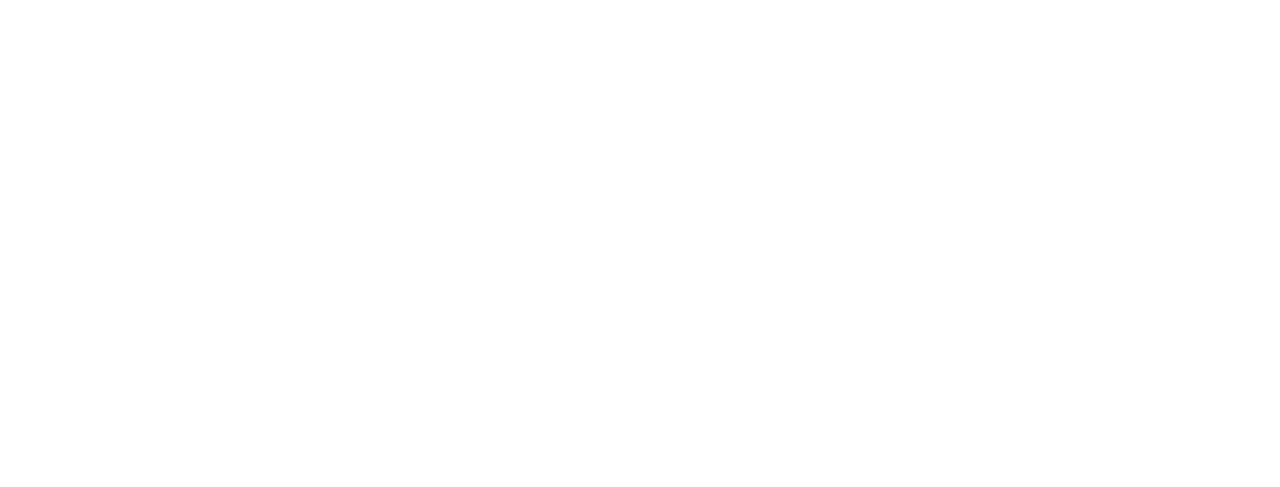
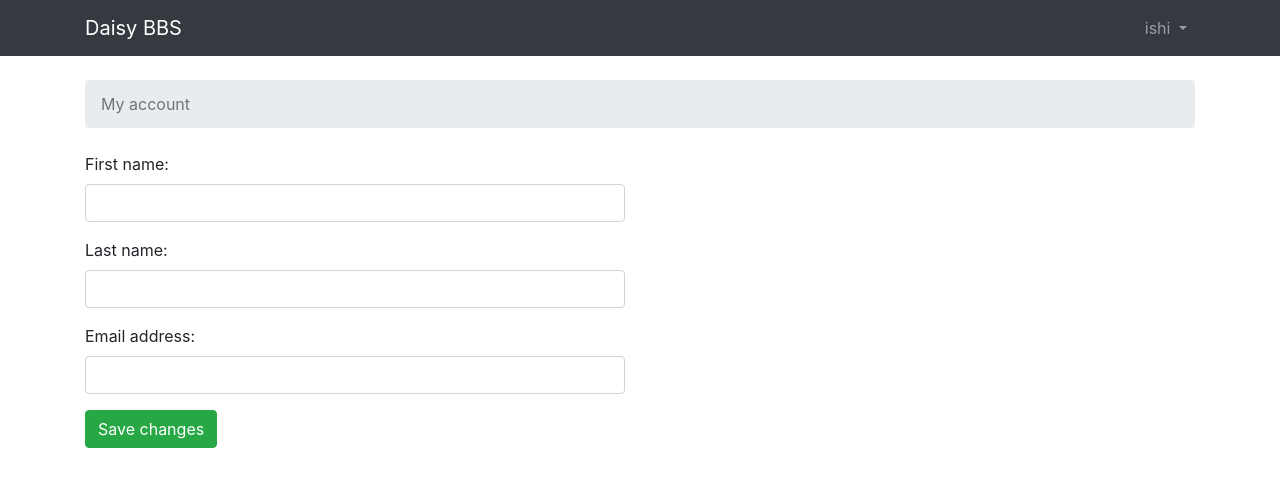
Before and after one commit to OASans/DaisyBBS, a Django app: page /settings/account/ in a window 1280 px wide. Before the commit the part shown is empty. Shown: the top 487 px of the page. Run offline with Django 3.2, Linux system fonts and the light colour scheme; a user stored in the database is signed in; some libraries are stand-ins or nearby versions; some web fonts are replaced.

Commit message:
add my_account

```diff
--- a/myproject/templates/base.html
+++ b/myproject/templates/base.html
@@ -27,7 +27,7 @@
                                         {{ user.username }}
                                     </a>
                                     <div class="dropdown-menu dropdown-menu-right" aria-labelledby="userMenu">
-                                        <a class="dropdown-item" href="#">My account</a>
+                                        <a class="dropdown-item" href="{% url 'my_account' %}">My account</a>
                                         <a class="dropdown-item" href="{% url 'password_change' %}">Change password</a>
                                         <div class="dropdown-divider"></div>
                                         <a class="dropdown-item" href="{% url 'logout' %}">Log out</a>
--- a/myproject/templates/my_account.html
+++ b/myproject/templates/my_account.html
@@ -0,0 +1,19 @@
+{% extends 'base.html' %}
+
+{% block title %}My account{% endblock %}
+
+{% block breadcrumb %}
+<li class="breadcrumb-item active">My account</li>
+{% endblock %}
+
+{% block content %}
+    <div class="row">
+        <div class="col-lg-6 col-md-8 col-sm-10">
+            <form method="post" novalidate>
+                {% csrf_token %}
+                {% include 'includes/form.html' %}
+                <button type="submit" class="btn btn-success">Save changes</button>
+            </form>
+        </div>
+    </div>
+{% endblock %}
--- a/myproject/templates/topics.html
+++ b/myproject/templates/topics.html
@@ -5,10 +5,8 @@
 {% endblock %}
 
 {% block breadcrumb %}
-    <li class="breadcrumb-item">
-                <a href="{% url 'home' %}">Boards</a>
-            </li>
-            <li class="breadcrumb-item active">{{ board.name }}</li>
+    <li class="breadcrumb-item"><a href="{% url 'home' %}">Boards</a></li>
+    <li class="breadcrumb-item active">{{ board.name }}</li>
 {% endblock %}
 
 {% block content %}
```
Also changed, not shown: myproject/db.sqlite3.
